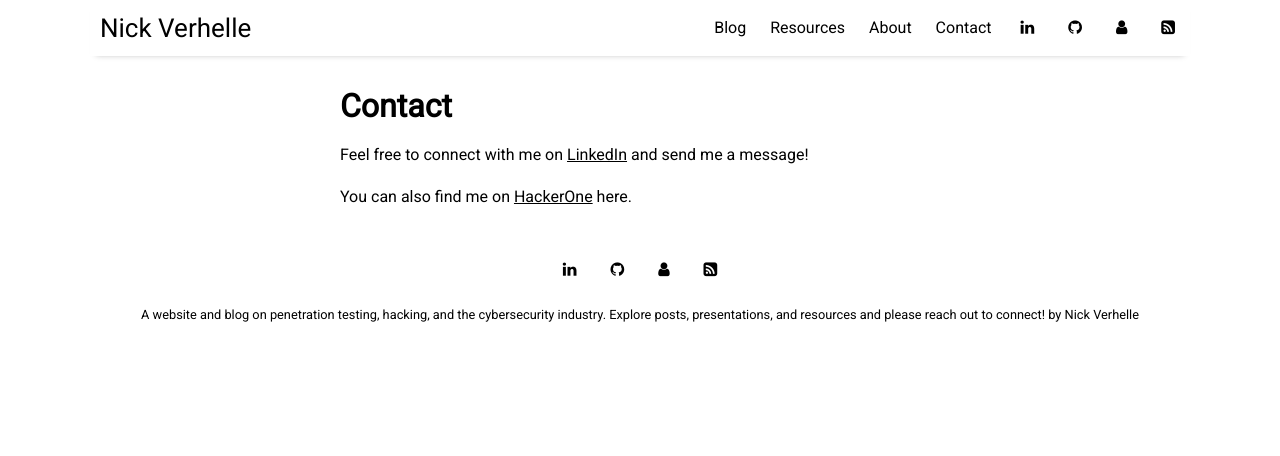
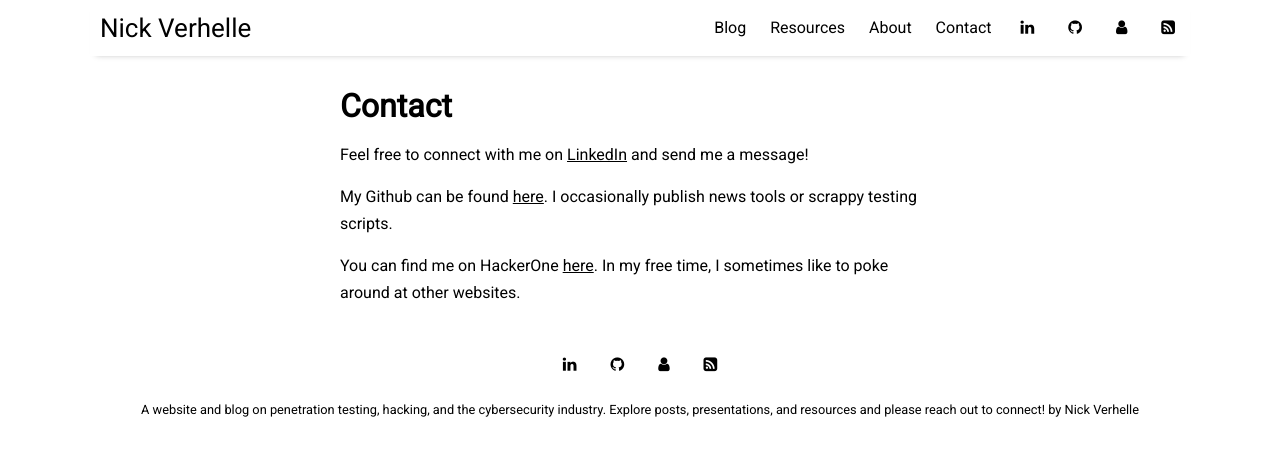
Before and after one commit to BulldawgHacks/bulldawghacks.github.io, a Jekyll site: the page built from pages/contact.md, in a window 1280 px wide. Shown: the top 456 px of the page. Built offline with Jekyll 4.4.1, drawn with Linux system fonts in a browser that asks for light colours; nearby versions of some CDN libraries.

Commit message:
Update contact page

```diff
--- a/pages/contact.md
+++ b/pages/contact.md
@@ -6,4 +6,6 @@ permalink: /contact
 
 Feel free to connect with me on [LinkedIn](https://www.linkedin.com/in/nick-verhelle/) and send me a message!
 
-You can also find me on [HackerOne](https://hackerone.com/bulldawg?type=user) here.
+My Github can be found [here](https://github.com/BulldawgHacks). I occasionally publish news tools or scrappy testing scripts.
+
+You can find me on HackerOne [here](https://hackerone.com/bulldawg?type=user). In my free time, I sometimes like to poke around at other websites.
```
